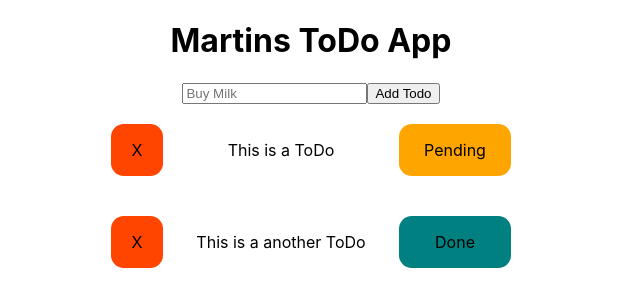
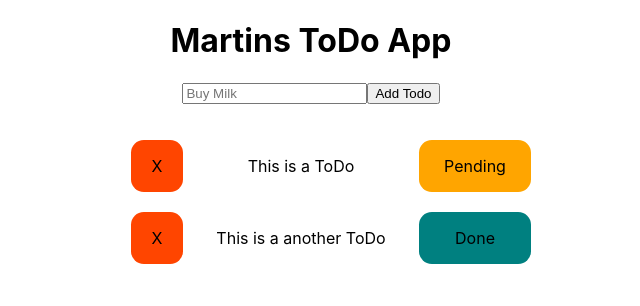
Before and after one commit to mpagels/react-todo-app-walkthrough, a React (Create React App) app: page / in a window 1280 px wide. Shown: the top 306 px of the page, without its empty margins (329-969 px from the left). Built offline with nearby package versions, Linux system fonts and the light colour scheme.

Commit message:
Make ToDoList more semantic
- Change section to li and wrap ul element around

```diff
--- a/src/components/ToDoList.js
+++ b/src/components/ToDoList.js
@@ -2,17 +2,17 @@ import React from "react";
 
 export default function ToDoList() {
   return (
-    <>
-      <section className="ToDo">
+    <ul>
+      <li className="ToDo">
         <button className="ToDo__btn delete">X</button>
         <p>This is a ToDo</p>
         <button className="ToDo__btn pending">Pending</button>
-      </section>
-      <section className="ToDo">
+      </li>
+      <li className="ToDo">
         <button className="ToDo__btn delete">X</button>
         <p>This is a another ToDo</p>
         <button className="ToDo__btn done">Done</button>
-      </section>
-    </>
+      </li>
+    </ul>
   );
 }
```
